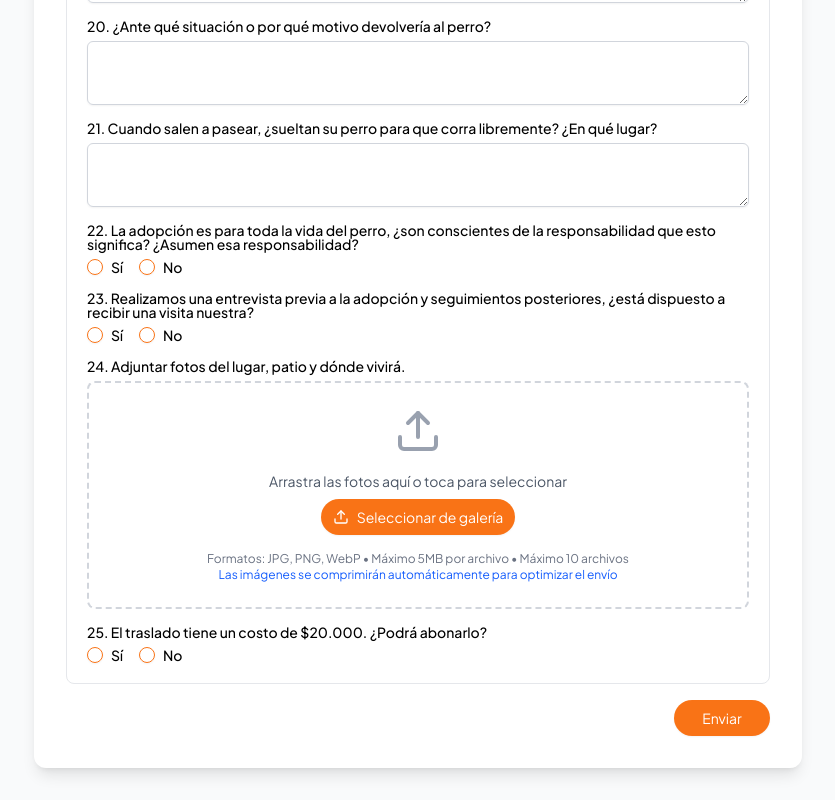
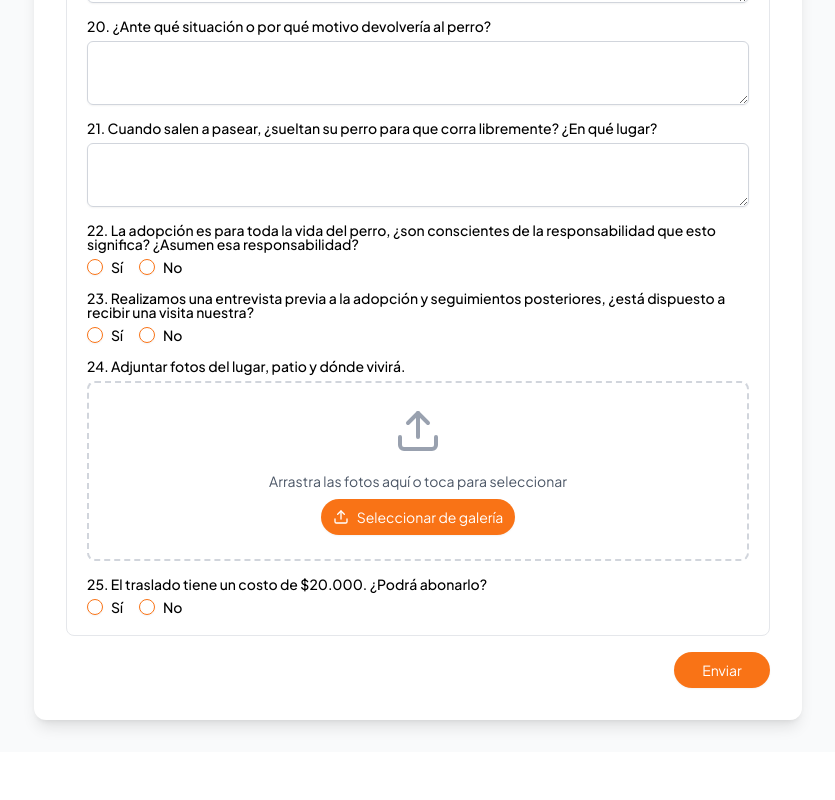
Before and after one commit to sebasusnik/sergalgos-preadopcion, a Next.js app: page / in a window 1280 px wide. Shown: the part 2538-3338 px from the top of the page, without its empty margins (222-1057 px from the left). After the commit the page ends 3290 px from the top, so only its background shows below. Built offline with nearby package versions, Linux system fonts and the light colour scheme.

Commit message:
fix file uploader

```diff
--- a/src/app/ui/components/dropzone-upload.tsx
+++ b/src/app/ui/components/dropzone-upload.tsx
@@ -94,7 +94,6 @@ export function DropzoneUpload({
 }: DropzoneUploadProps) {
   const [localError, setLocalError] = useState<string>('')
   const [isProcessing, setIsProcessing] = useState(false)
-  const fileInputRef = useRef<HTMLInputElement>(null)
 
   const onDrop = useCallback(async (acceptedFiles: File[], rejectedFiles: any[]) => {
     if (rejectedFiles.length > 0) {
@@ -162,6 +161,7 @@ export function DropzoneUpload({
       const input = document.createElement('input')
       input.type = 'file'
       input.accept = 'image/*'
+      input.multiple = true // Enable multiple file selection
       input.style.display = 'none'
 
       input.onchange = async (event) => {
@@ -207,7 +207,7 @@ export function DropzoneUpload({
       }
 
       // Add error handling
-      input.onerror = (error) => {
+      input.onerror = () => {
         setIsProcessing(false)
         if (document.body.contains(input)) {
           document.body.removeChild(input)
@@ -281,22 +281,9 @@ export function DropzoneUpload({
             </div>
           </div>
 
-          <p className="text-xs text-gray-500">
-            Formatos: JPG, PNG, WebP • Máximo {maxSize / 1024 / 1024}MB por archivo
-            {maxFiles > 1 && ` • Máximo ${maxFiles} archivos`}
-            <br />
-            <span className="text-blue-600">Las imágenes se comprimirán automáticamente para optimizar el envío</span>
-          </p>
-
           {files.length >= maxFiles && (
             <p className="text-xs text-orange-600">
               Límite de archivos alcanzado
-            </p>
-          )}
-
-          {isProcessing && (
-            <p className="text-xs text-blue-600">
-              Comprimiendo imágenes...
             </p>
           )}
         </div>
@@ -352,7 +339,7 @@ export function DropzoneUpload({
                     <p className="text-xs text-gray-500">
                       {(file.size / 1024 / 1024).toFixed(1)} MB
                       {file.type === 'image/jpeg' && file.size < 1024 * 1024 && (
-                        <span className="text-green-600 ml-1">✓ Comprimido</span>
+                        <span className="text-green-600 ml-1">✓ Cargado</span>
                       )}
                     </p>
                   </div>
```
